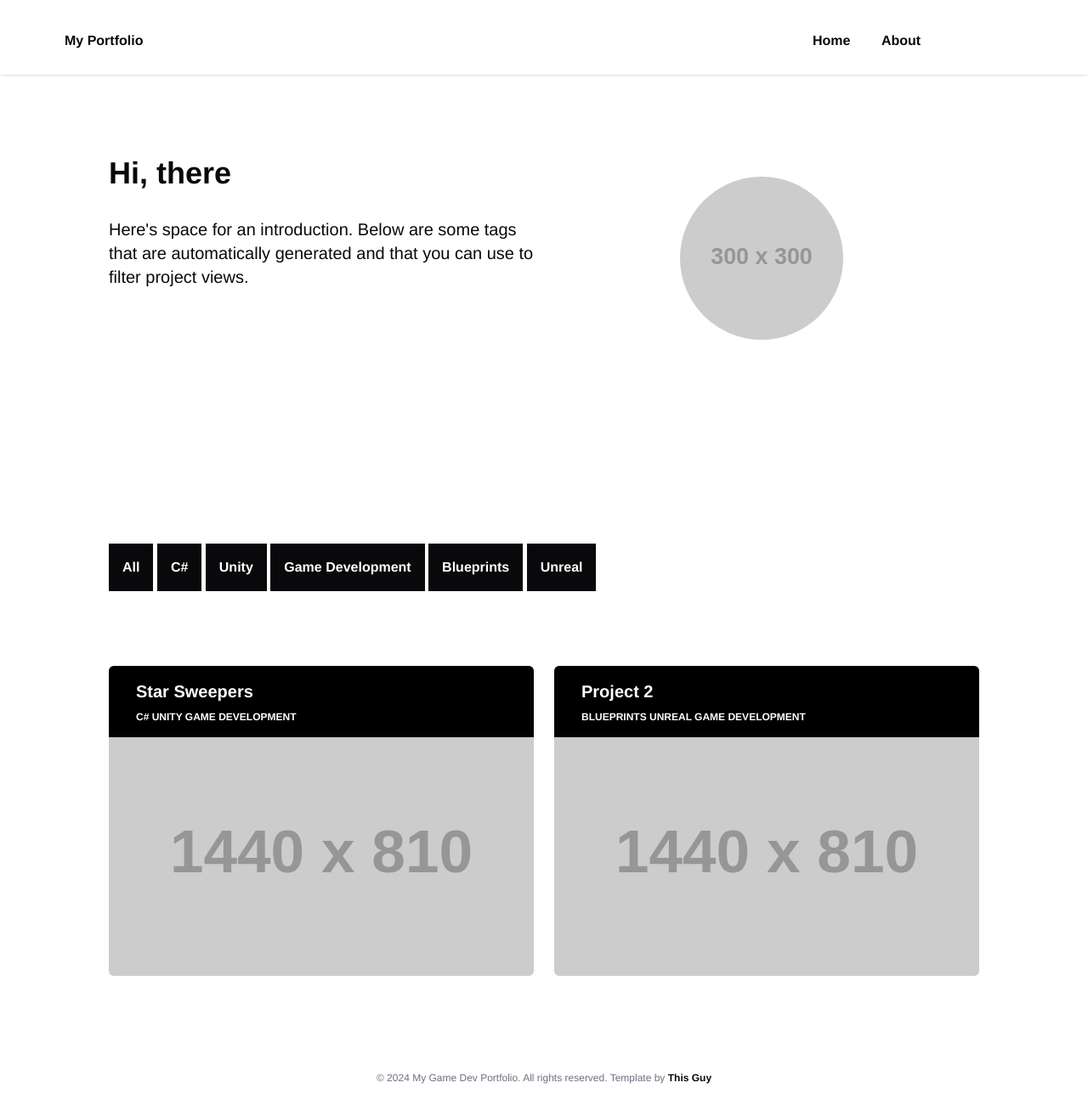
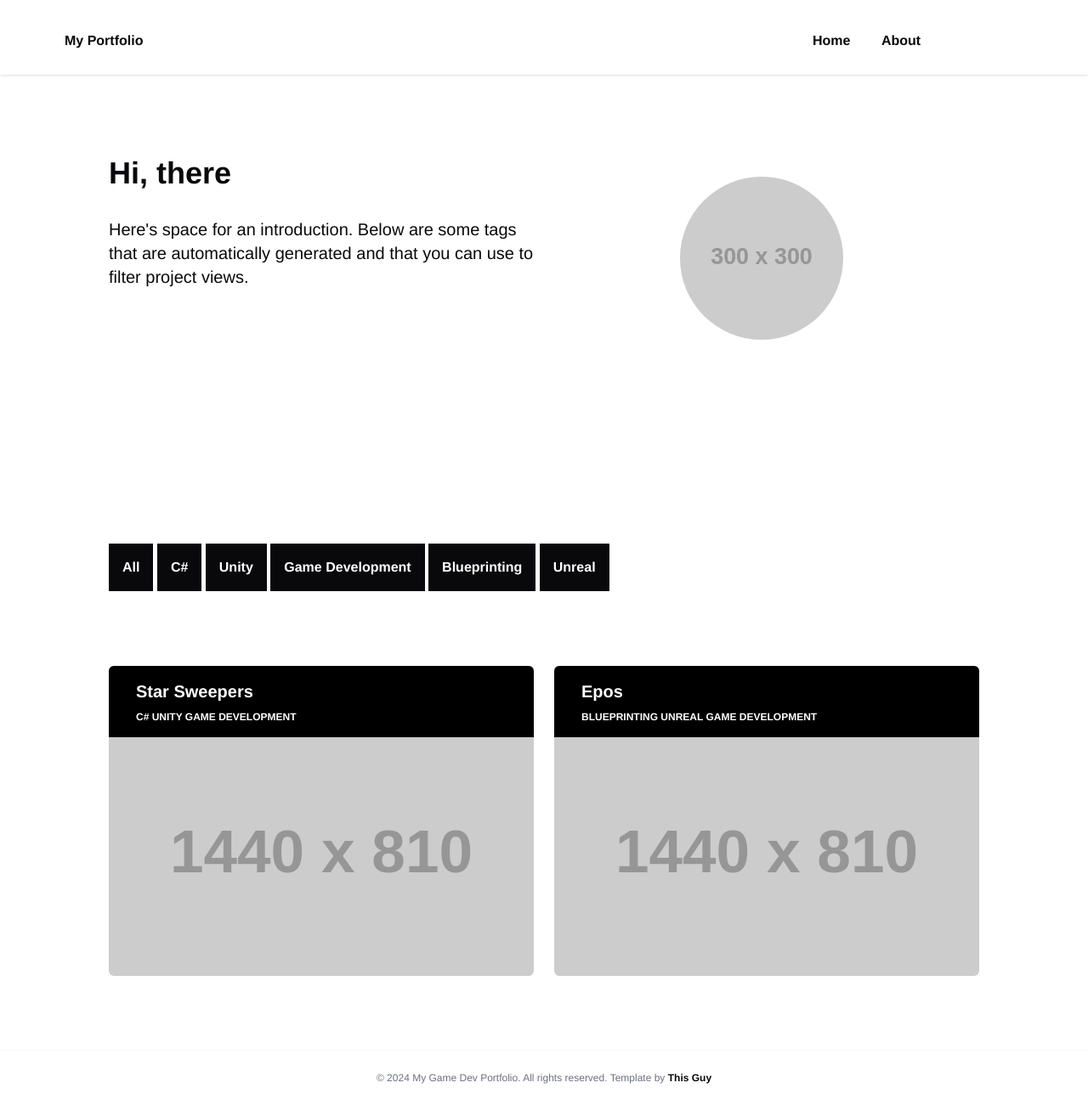
Before and after one commit to SkoldSelma/SkoldSelma.github.io, a Jekyll site: the page built from index.html, in a window 1280 px wide and 1301 px high. Shown: the whole window at 85% size. Built offline with Jekyll 4.4.1, drawn with Linux system fonts in a browser that asks for light colours; some web fonts are replaced.

Commit message:
Update projects.yml

```diff
--- a/_data/projects.yml
+++ b/_data/projects.yml
@@ -4,8 +4,8 @@
   tags: ["C# ", "Unity ", "Game Development "]
   file: "_projects/project1.md"
 
-- id: project-2
-  title: Project 2
+- id: epos
+  title: Epos
   img: 'https://via.placeholder.com/1440x810'
-  tags: ["Blueprints ", "Unreal ", "Game Development "]
+  tags: ["Blueprinting ", "Unreal ", "Game Development "]
   file: "_projects/project2.md"
```
